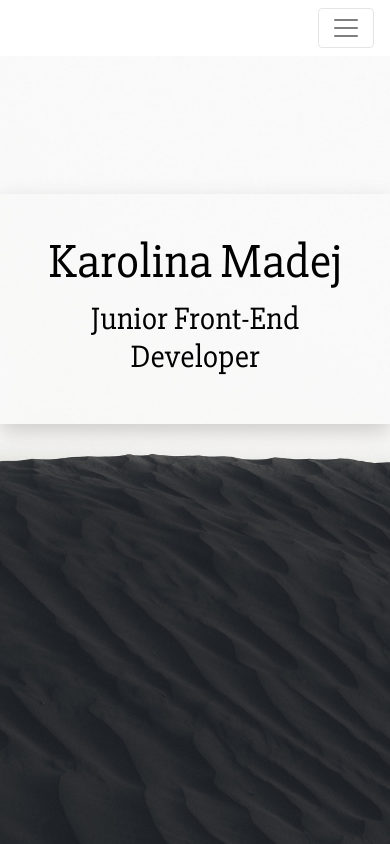
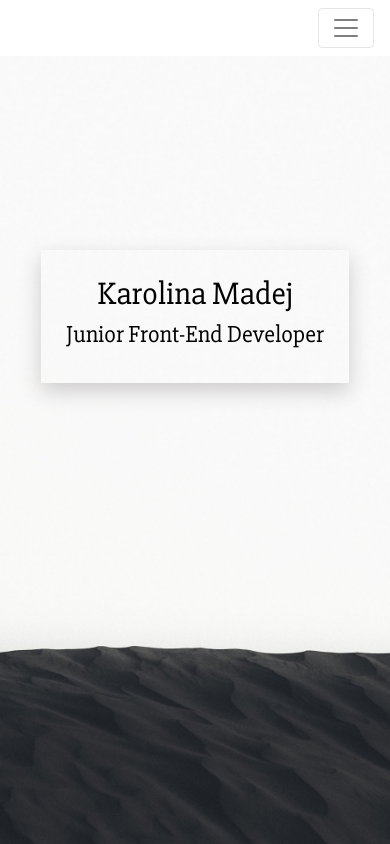
Before and after one commit to karolinamdj/karolinamdj.github.io, a website: page index.html in a window 390 px wide. Shown: the top 844 px of the page. Drawn offline with nearby package versions, Linux system fonts and the light colour scheme.

Commit message:
Add transition to menu, fix header RWD

```diff
--- a/js/script.js
+++ b/js/script.js
@@ -1,9 +1,9 @@
-//
-// // hide h1
-//
-// let navbarToggler = document.querySelector('.navbar-toggler');
-// let introduction = document.querySelector('.introduction-box');
-//
+
+// hide h1
+
+let navbarToggler = document.querySelector('.navbar-toggler');
+let introduction = document.querySelector('.introduction-box');
+
 // navbarToggler.addEventListener('click', () => {
 //   if (introduction.style.display === "none") {
 //     introduction.style.display = "block";
@@ -11,3 +11,11 @@
 //     introduction.style.display = "none";
 //   }
 // });
+
+navbarToggler.addEventListener('click', () => {
+  if (introduction.style.opacity === "0") {
+    introduction.style.opacity = "1";
+  } else {
+    introduction.style.opacity = "0";
+  }
+});
--- a/sass/style.scss
+++ b/sass/style.scss
@@ -42,19 +42,22 @@ section>.container {
 
 .header {
   min-height: 100vh;
-  background: url('../images/back.jpg');
+  background: url('../images/back2.png');
   background-size: cover;
   background-repeat: no-repeat;
-  background-position: 100% 40%;
-  transition: all 0.5s ease-in-out;
-  .navbar-light {
+  background-position: 50% 75%;
+  .navbar {
     background-color: #fff;
-    .navbar-nav .nav-link {
+    position: absolute;
+    width: 100%;
+    .navbar-nav {
+      .nav-link {
       color: $main-color;
       font-size: 1.2em;
       margin: 5px 35px 5px 35px;
       &:hover {
         border-bottom: 1px solid $main-color;
+        }
       }
     }
     .navbar-collapse {
@@ -62,7 +65,7 @@ section>.container {
     }
   }
   .introduction {
-    height: 60vh;
+    height: 75vh;
     color: #000;
     display: flex;
     justify-content: center;
@@ -71,8 +74,12 @@ section>.container {
       text-align: center;
       font-family: 'Slabo 27px', serif;
       padding: 40px;
+      transition: opacity .5s ease-out;
       h1 {
         font-size: 3em;
+      }
+      h2 {
+        font-size: 2em;
       }
     }
   }
@@ -89,7 +96,6 @@ section>.container {
     text-decoration: none;
     font-size: 1.5em;
     color: $main-color;
-    // font-weight: bold;
     letter-spacing: 1px;
     &:hover {
       color: #ea7c3c;
@@ -287,10 +293,6 @@ section>.container {
 }
 
 @media (max-width: 768px) {
-  .header {
-    background-position: 50% 25%;
-  }
-
   .about {
     .border-box {
       border: none;
@@ -319,7 +321,17 @@ section>.container {
 
 @media (max-width: 576px) {
   .header {
-    background-position: 50% 25%;
+    .introduction {
+      .introduction-box {
+        padding: 25px;
+        h1 {
+          font-size: 2em;
+        }
+        h2 {
+          font-size: 1.5em;
+        }
+      }
+    }
   }
   .contact {
     a {
```
Also changed, not shown: css/style.css, images/back2.png (added), images/contact.jpg (deleted).
